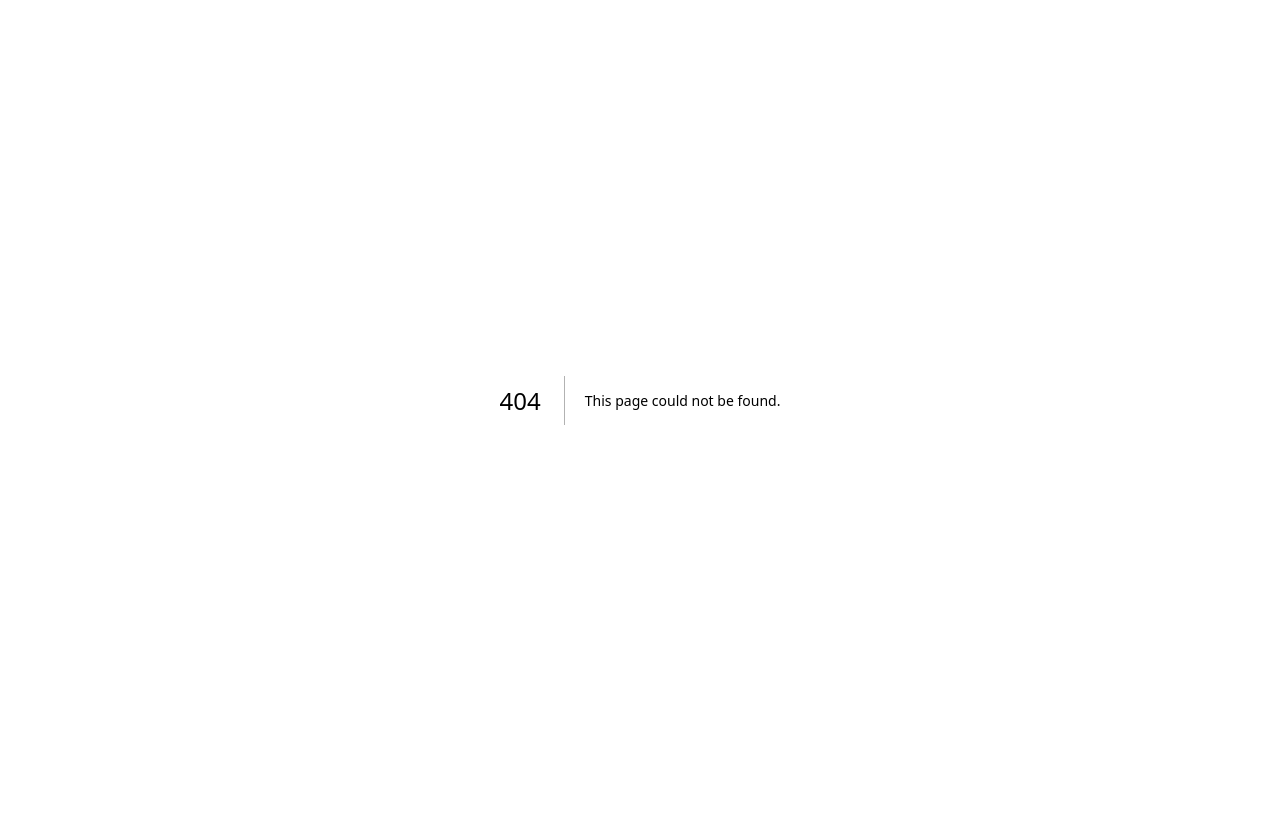
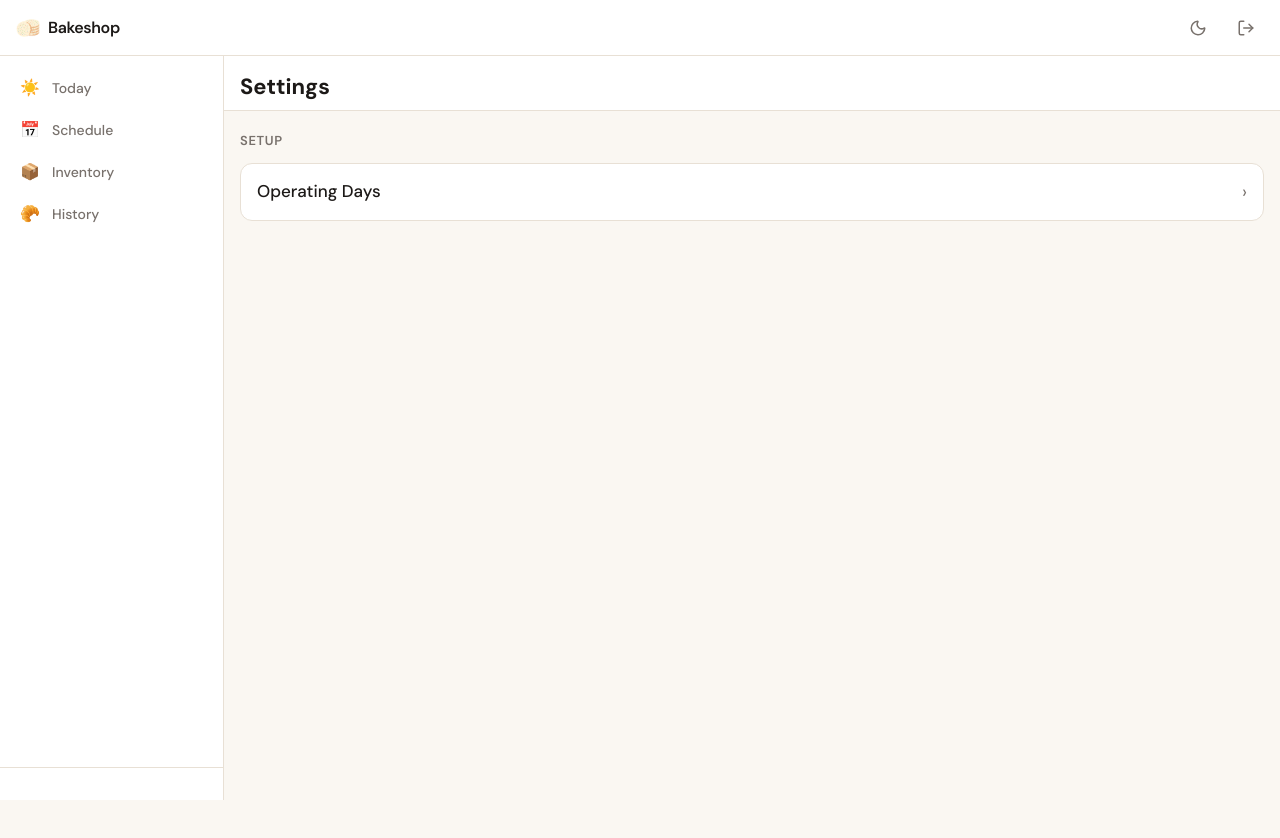
Before and after one commit to ck4adventure/bakeshop-next, a Next.js app: page /shopid/settings in a window 1280 px wide. Before the commit this address had no page. Shown: the top 838 px of the page. Before the commit the page ends 800 px from the top, so only its background shows below. Built offline with nearby package versions, Linux system fonts and the light colour scheme; no server answers.

Commit message:
operating days under ssettings page

```diff
--- a/app/api/bakery/settings/route.ts
+++ b/app/api/bakery/settings/route.ts
@@ -11,10 +11,15 @@ export async function GET() {
 
   const bakery = await prisma.bakery.findUnique({
     where: { id: session.user.bakeryId },
-    select: { operatingDays: true },
+    select: { id: true, name: true, slug: true, operatingDays: true },
   })
 
-  return Response.json({ operatingDays: bakery?.operatingDays ?? [] })
+  return Response.json({
+    id: bakery?.id,
+    name: bakery?.name,
+    slug: bakery?.slug,
+    operatingDays: bakery?.operatingDays ?? [],
+  })
 }
 
 export async function PATCH(request: Request) {
--- a/app/shopid/operating-days/page.tsx
+++ b/app/shopid/operating-days/page.tsx
@@ -1,6 +1,7 @@
 'use client'
 
 import { useState, useEffect } from 'react';
+import Link from 'next/link';
 
 
 const WEEKDAYS = ['Sunday', 'Monday', 'Tuesday', 'Wednesday', 'Thursday', 'Friday', 'Saturday'] as const;
@@ -59,13 +60,13 @@ export default function OperatingDaysPage() {
   return (
     <div className="min-h-screen bg-background">
       <header className="sticky top-0 z-10 bg-card border-b border-border px-4 pt-5 pb-3 flex items-center gap-3">
-        {/* <button
-          onClick={() => navigate(-1)}
+        <Link
+          href="/shopid/settings"
           aria-label="Go back"
-          className="w-9 h-9 rounded-full flex items-center justify-center text-muted-foreground hover:text-foreground hover:bg-muted transition-colors cursor-pointer text-lg"
+          className="w-9 h-9 rounded-full flex items-center justify-center text-muted-foreground hover:text-foreground hover:bg-muted transition-colors text-lg"
         >
           ←
-        </button> */}
+        </Link>
         <div>
           <h1 className="text-[22px] font-bold text-foreground leading-none">Operating Days</h1>
           <p className="text-[13px] text-muted-foreground mt-0.5">Days your bakery is open</p>
--- /dev/null
+++ b/app/shopid/settings/page.tsx
@@ -0,0 +1,55 @@
+'use client'
+import { useState, useEffect } from 'react';
+import Link from 'next/link';
+
+type BakerySettings = {
+  id: string;
+  name: string;
+  slug: string;
+};
+
+function NavRow({ label, href }: { label: string; href: string }) {
+  return (
+    <Link
+      href={href}
+      className="w-full flex items-center justify-between px-4 py-3.5 rounded-[12px] border border-border bg-card text-foreground cursor-pointer hover:-translate-y-px hover:shadow-[0_4px_16px_rgba(28,25,23,0.08)] transition-[transform,box-shadow] duration-150"
+    >
+      <span className="text-[17px] font-medium">{label}</span>
+      <span className="text-muted-foreground text-lg">›</span>
+    </Link>
+  );
+}
+
+export default function SettingsPage() {
+  const [settings, setSettings] = useState<BakerySettings | null>(null);
+  const [loading, setLoading] = useState(true);
+
+  useEffect(() => {
+    fetch('/api/bakery/settings', { credentials: 'include' })
+      .then(r => r.ok ? r.json() : null)
+      .then(data => { if (data) setSettings(data); })
+      .finally(() => setLoading(false));
+  }, []);
+
+  return (
+    <div className="min-h-screen bg-background">
+      <header className="sticky top-0 z-10 bg-card border-b border-border px-4 pt-5 pb-3">
+        <h1 className="text-[22px] font-bold text-foreground leading-none">Settings</h1>
+        {settings && (
+          <p className="text-[13px] text-muted-foreground mt-0.5">{settings.name}</p>
+        )}
+      </header>
+
+      {!loading && (
+        <main className="px-4 pt-5 pb-28 flex flex-col gap-8">
+          <section>
+            <p className="text-[13px] font-semibold uppercase tracking-wider text-muted-foreground mb-3">
+              Setup
+            </p>
+            <NavRow label="Operating Days" href="/shopid/operating-days" />
+          </section>
+        </main>
+      )}
+    </div>
+  );
+}
--- a/components/nav.tsx
+++ b/components/nav.tsx
@@ -15,16 +15,10 @@ const ADMIN_TABS = [
 	{ label: "Settings", icon: "⚙️", href: "/shopid/settings" },
 ] as const;
 
-const ADMIN_ONLY_TABS = [
-	{ label: "Operating Days", icon: "📆", href: "/shopid/operating-days" },
-] as const;
-
 export default async function Nav() {
 	const session = await getServerSession(authOptions)
-	const isAdmin = session?.user?.role === 'ADMIN';
-	const canManage = isAdmin || session?.user?.role === 'MANAGER';
-	const visibleAdminTabs = isAdmin ? [...ADMIN_TABS, ...ADMIN_ONLY_TABS] : [...ADMIN_TABS];
-	const sidebarTabs = canManage ? [...TABS, ...visibleAdminTabs] : TABS;
+	const canManage = session?.user?.role === 'ADMIN' || session?.user?.role === 'MANAGER';
+	const sidebarTabs = canManage ? [...TABS, ...ADMIN_TABS] : TABS;
 
 	return (
 		<>
@@ -37,7 +31,7 @@ export default async function Nav() {
 				</div>
 			</aside>
 
-			<BottomNav tabs={[...TABS]} adminTabs={visibleAdminTabs} canManage={canManage} />
+			<BottomNav tabs={[...TABS]} adminTabs={[...ADMIN_TABS]} canManage={canManage} />
 		</>
 	)
 }
```
